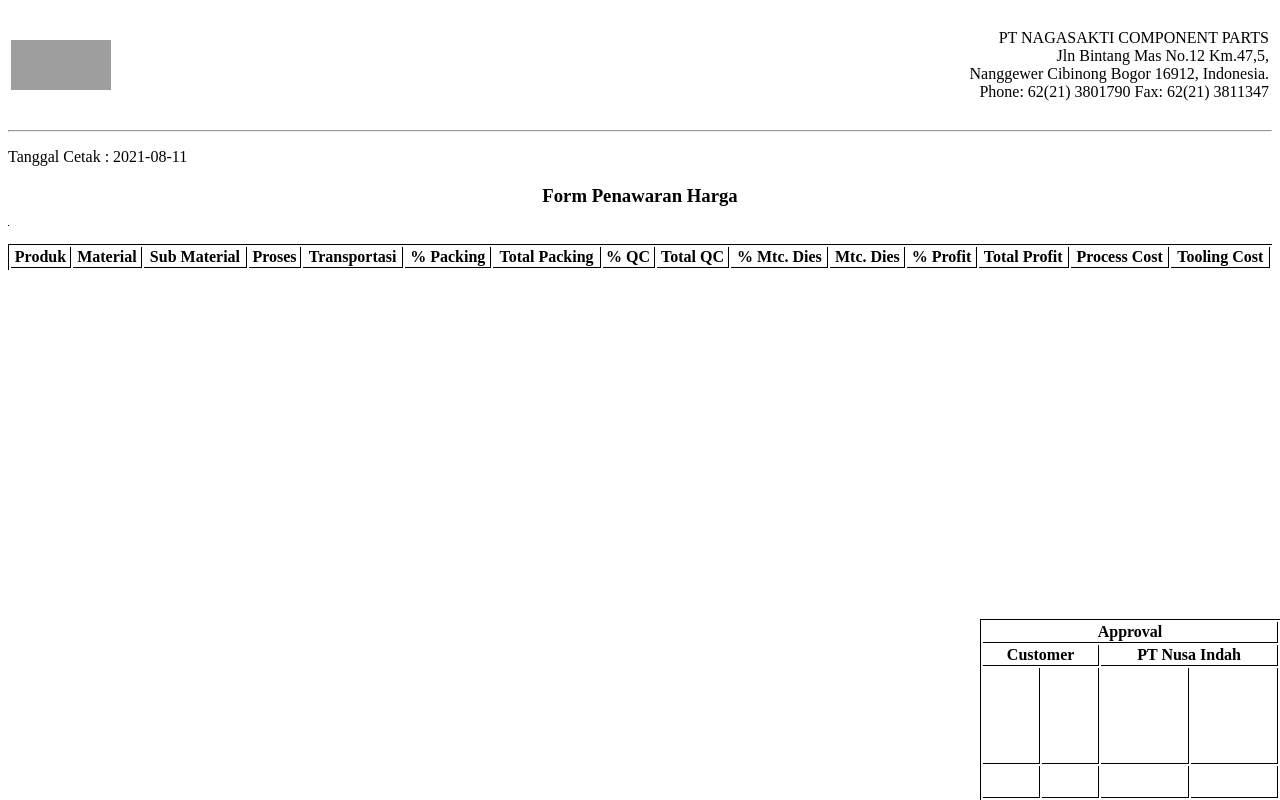
After one commit to aliszaprnm/Sistem-Informasi-Penawaran-Harga-Jual-Produk, a CodeIgniter app: page /niju/index.php/penawaranharga/cetak_hasil/1 in a window 1280 px wide. The commit adds this page. Run offline with CodeIgniter, Linux system fonts and the light colour scheme; a user stored in the database is signed in; tables that the repository leaves empty hold one stand-in row (values such as "Sample post"); data that the repository does not hold is empty; grey boxes are pictures that could not be loaded.

Commit message:
update new laporan

```diff
--- a/application/controllers/PenawaranHarga.php
+++ b/application/controllers/PenawaranHarga.php
@@ -277,4 +277,33 @@ class PenawaranHarga extends CI_Controller
 		$this->dompdf->render();
 		$this->dompdf->stream('List Data Produk', ['Attachment' => 0]);
 	}
+
+	public function cetak_hasil($id) {
+		$data['title'] = 'Penawaran Harga Detil';
+		$where = array('penawaran_harga.status' => 'New' AND 'Deal');
+		if($this->session->userdata('role') == 'Operational Manager')
+		$where = array_merge($where,['penawaran_harga.created_by' => $this->session->userdata('userid')]);
+		//$data['rows'] = $this->PenawaranHargaModel->GetPenawaranHarga($where)->result();
+		$getData = $this->db->query(" SELECT a.id, a.pesanan_id, b.tanggal, b.kode_pesanan, a.kode_produk, c.nama_customer as nama_customer, c.jarak, d.kode_grup, d.nama_produk as nama_produk, process_cost, tooling_cost, a.total, a.status, e.*
+							FROM penawaran_harga a
+							LEFT JOIN pesanan b ON a.pesanan_id = b.id
+							LEFT JOIN customer c ON a.kode_customer = c.kode_customer
+							LEFT JOIN produk d ON a.kode_produk = d.kode_produk
+							LEFT JOIN process_cost e ON a.pesanan_id = e.pesanan_id AND a.kode_produk = e.kode_produk
+							WHERE a.pesanan_id = $id AND a.status = 'Deal'
+						");
+		if ($this->session->userdata('role') == 'Marketing')
+		$where = array_merge($where,['penawaran_harga.created_by' => $this->session->userdata('userid')]);
+		//$data['rows'] = $this->PenawaranHargaModel->GetPenawaranHarga($where)->result();
+		$getData = $this->db->query(" SELECT a.id, a.pesanan_id, b.tanggal, b.kode_pesanan, a.kode_produk, c.nama_customer as nama_customer, c.jarak, d.kode_grup, d.nama_produk as nama_produk, process_cost, tooling_cost, a.total, a.status, e.*
+							FROM penawaran_harga a
+							LEFT JOIN pesanan b ON a.pesanan_id = b.id
+							LEFT JOIN customer c ON a.kode_customer = c.kode_customer
+							LEFT JOIN produk d ON a.kode_produk = d.kode_produk
+							LEFT JOIN process_cost e ON a.pesanan_id = e.pesanan_id AND a.kode_produk = e.kode_produk
+							WHERE a.pesanan_id = $id AND a.status = 'New'
+						");
+		$data['rows'] = $getData->result();
+        $this->load->view('cetak_laporan_hasil_produksi', $data);
+    }
 }
--- /dev/null
+++ b/application/views/cetak_laporan_hasil_produksi.php
@@ -0,0 +1,135 @@
+
+<html>
+<head></head>
+<body>
+<script type="text/javascript">
+	window.print();
+</script>
+<style>
+  #approveTable {
+    position: fixed;
+    bottom: 0;
+    right: 0;
+  }
+
+table {
+	border: solid #000 !important;
+	border-width: 1px 0 0 1px !important;
+}
+th, td {
+	border: solid #000 !important;
+	border-width: 0 1px 1px 0 !important;
+}
+
+.borderless {
+	border: none !important;
+}
+</style>
+ <br>
+            <div align="left">
+			<table class="borderless" style="border:none" width="100%">
+			<tr class="borderless">
+			<td class="borderless">
+                <img id="logo-header" src="<?php echo base_url()?>assets/bower_components/image/logo1.png" height="50" width="100">
+				</td>
+				<!-- <?php echo base_url();?>images/skf.png -->
+				<td class="borderless" align=right>PT NAGASAKTI COMPONENT PARTS<br>
+				Jln Bintang Mas No.12 Km.47,5, <br>Nanggewer Cibinong Bogor 16912, Indonesia. <br>
+				Phone: 62(21) 3801790
+				Fax: 62(21) 3811347</TD>
+				</table>
+                 </div>
+        <br>
+		<hr>
+
+<p> Tanggal Cetak : <?php echo date('Y-m-d'); ?></p>
+<h3 align="center">Form Penawaran Harga</h3>
+<table>
+	<!-- <tr>
+		<td>Nomor SPKP </td>
+		<td>: <?php echo $record2['no_spkp'] ?></td>
+	</tr>
+	<tr>
+		<td>Tanggal SPKP dibuat </td>
+		<td>: <?php echo $record2['tanggal_dibuat'] ?></td>
+	</tr> -->
+
+</table>
+
+</div>
+<div>
+	<br>
+	<table id="table" class="table table-bordered table-hover table-striped cell-border" width="100%">
+        <thead>
+			<tr >
+				<th>Produk</th>
+				<th>Material</th>
+				<th>Sub Material</th>
+				<th>Proses</th>
+				<th>Transportasi</th>
+				<th>% Packing</th>
+				<th>Total Packing</th>
+				<th>% QC</th>
+				<th>Total QC</th>
+				<th>% Mtc. Dies</th>
+				<th>Mtc. Dies</th>
+				<th>% Profit</th>
+				<th>Total Profit</th>
+				<th>Process Cost</th>
+				<th>Tooling Cost</th>
+			</tr>
+		</thead>
+		<tbody>
+			<?php foreach ($rows as $row) { ?>
+			<tr>
+				<!--<td><?= $row->kode_grup ?></td>-->
+				<td><?= $row->nama_produk ?></td>
+				<td><?= "Rp". floatval($row->harga_material) ?></td>
+				<td><?= "Rp". floatval($row->harga_proses) ?></td>
+				<td><?= "Rp". floatval($row->harga_sub_material) ?></td>
+				<td><?= "Rp". ($row->harga_delivery * $row->jarak) ?></td>
+				<td><?= floatval($row->harga_packing * 100) . '%' ?></td>
+				<td><?= "Rp". floatval($row->harga_packing * $row->harga_proses) ?></td>
+				<td><?= floatval($row->harga_qc * 100) . '%' ?></td>
+				<td><?= "Rp". floatval($row->harga_qc * $row->harga_proses) ?></td>
+				<td><?= floatval($row->harga_mtc_dies * 100) .'%' ?></td>
+				<td><?= "Rp". floatval($row->harga_mtc_dies * $row->harga_proses) ?></td>
+				<td><?= floatval($row->profit_dan_OH * 100) .'%' ?></td>
+				<td><?= "Rp". floatval($row->profit_dan_OH * $row->harga_proses) ?></td>
+				<td><?= "Rp". floatval($row->harga_material + $row->harga_proses + $row->harga_sub_material + ($row->harga_delivery * $row->jarak) + ($row->harga_packing * $row->harga_proses) + ($row->harga_qc * $row->harga_proses) + ($row->harga_mtc_dies * $row->harga_proses) + ($row->profit_dan_OH * $row->harga_proses)) ?></td>
+				<td><?= "Rp". floatval($row->tooling_cost) ?></td>
+			</tr>
+			<?php } ?>
+        </tbody>
+</table>
+
+<div id="approveTable">
+	<table width="300px">
+			<thead>
+				<tr>
+					<th colspan="4">Approval</th>
+				</tr>
+				<tr>
+					<th colspan="2">Customer</th>
+					<th colspan="2">PT Nusa Indah</th>
+				</tr>
+			</thead>
+			<tbody>
+				<tr>
+					<td style="height:6em"></td>
+					<td style="height:6em"></td>
+					<td style="height:6em"></td>
+					<td style="height:6em"></td>
+				</tr>
+				<tr>
+					<td style="height:2em"></td>
+					<td style="height:2em"></td>
+					<td style="height:2em"></td>
+					<td style="height:2em"></td>
+				</tr>
+			</tbody>
+	</table>
+</div>
+</div>
+</body>
+</html>
--- a/application/views/penawaranharga_detil.php
+++ b/application/views/penawaranharga_detil.php
@@ -30,6 +30,9 @@
           <label for="kode_customer">Customer</label>
           <input type="text" data-format="dd-mm-yyyy" name="customer" readonly class="form-control form-control-sm" value="<?php echo $rows[0]->nama_customer ?>">
         </div>
+        <a href="<?=site_url('penawaranHarga/cetak_hasil/'. $this->uri->segment(3))?>" target='_blank' class="btn btn-success btn-xs">
+            <i class=""></i> Cetak
+        </a>
 		<div class="table-responsive">
 			<table class="table table-bordered" id="exportTable" width="100%" cellspacing="0">
               <thead>
@@ -137,3 +140,4 @@ var table = $('#exportTable').DataTable({
   });
   table.buttons().container().appendTo('#exportTable_wrapper .col-md-6:eq(0)');
 </script>
+</script>
```
